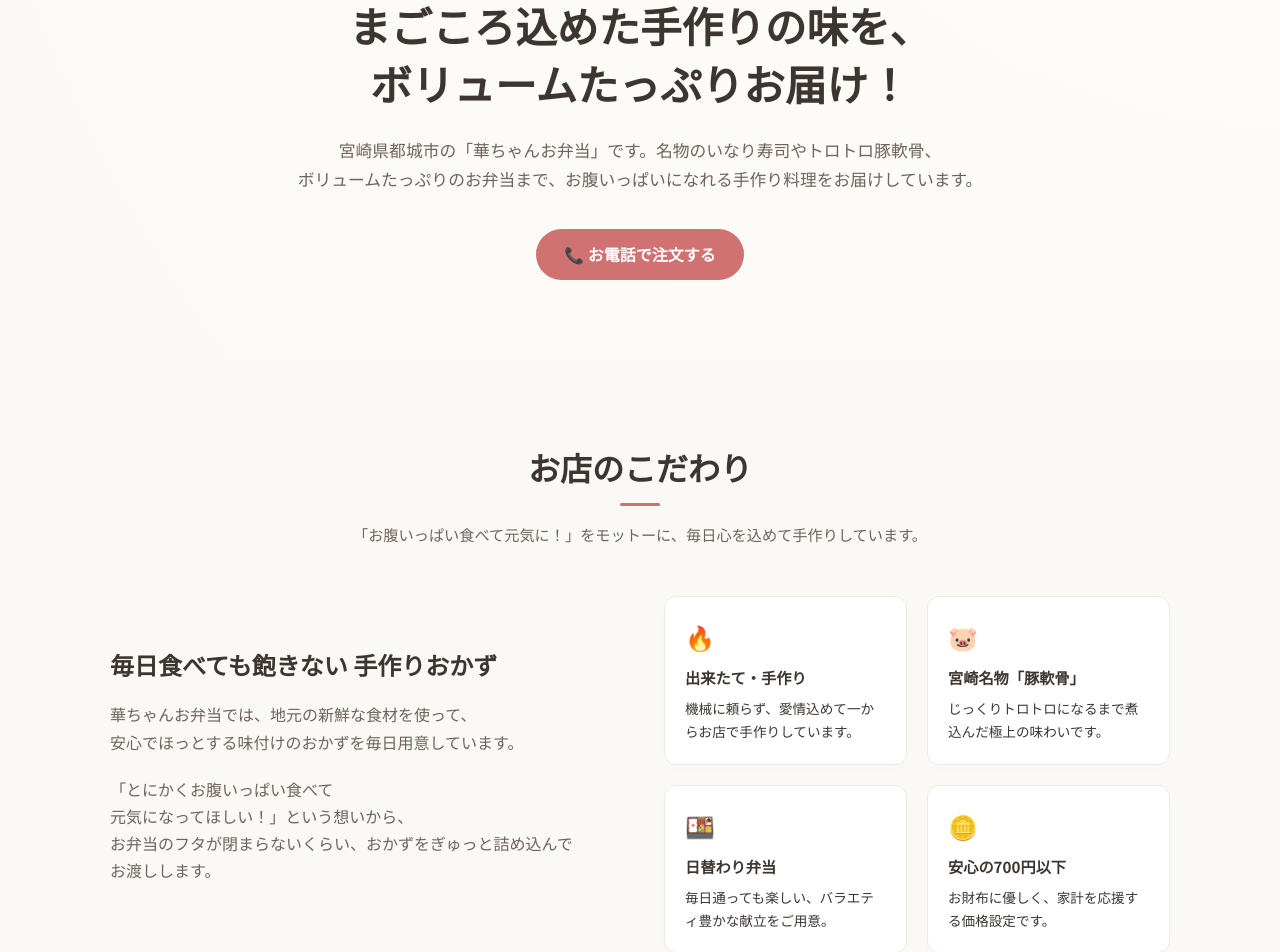
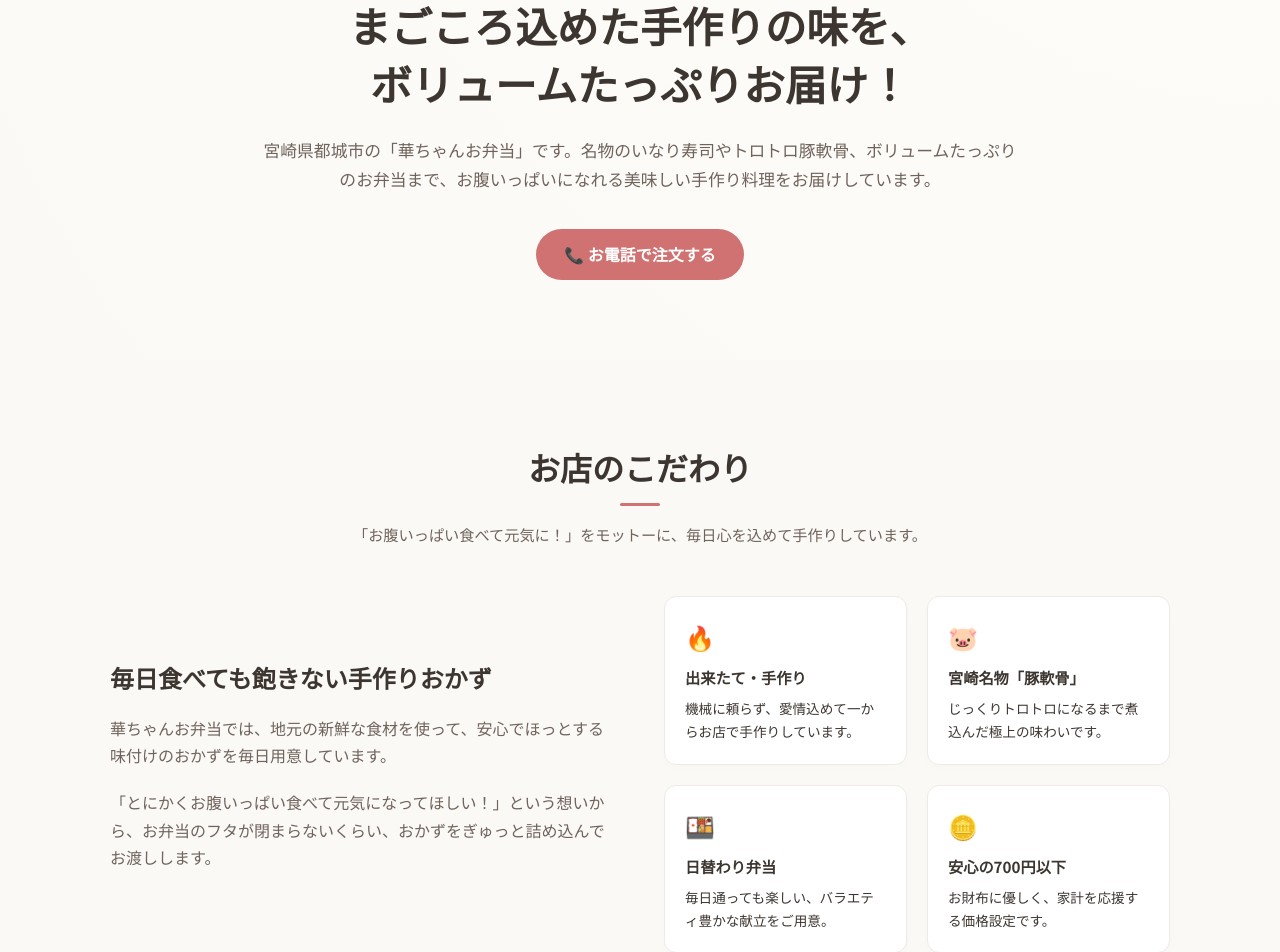
Before and after one commit to hyakarun/hanachan_obento, a React (Vite) app: page / in a window 1280 px wide. Shown: the part 520-1472 px from the top of the page. Built offline with nearby package versions, Linux system fonts and the light colour scheme.

Commit message:
Revert automatic nobreak spans and keep only explicitly requested line breaks

```diff
--- a/src/App.css
+++ b/src/App.css
@@ -88,10 +88,6 @@ nav a:hover {
   font-size: 0.85rem;
   font-weight: 600;
   margin-bottom: 16px;
-}
-
-.nobreak {
-  display: inline-block;
 }
 
 .hero-title {
--- a/src/App.jsx
+++ b/src/App.jsx
@@ -66,11 +66,11 @@ function App() {
         <div className="container hero-content">
           <img src={logo} alt="華ちゃんお弁当 ロゴ" className="hero-logo-large" />
           <h1 className="hero-title">
-            <span className="nobreak">まごころ込めた</span><span className="nobreak">手作りの味を、</span><br />
-            <span className="nobreak">ボリュームたっぷり</span><span className="nobreak">お届け！</span>
+            まごころ込めた手作りの味を、<br />
+            ボリュームたっぷりお届け！
           </h1>
           <p className="hero-desc">
-            <span className="nobreak">宮崎県都城市の</span><span className="nobreak">「華ちゃんお弁当」です。</span><span className="nobreak">名物のいなり寿司や</span><span className="nobreak">トロトロ豚軟骨、</span><span className="nobreak">ボリュームたっぷりの</span><span className="nobreak">お弁当まで、</span><span className="nobreak">お腹いっぱいになれる</span><span className="nobreak">手作り料理を</span><span className="nobreak">お届けしています。</span>
+            宮崎県都城市の「華ちゃんお弁当」です。名物のいなり寿司やトロトロ豚軟骨、ボリュームたっぷりのお弁当まで、お腹いっぱいになれる美味しい手作り料理をお届けしています。
           </p>
           <div className="cta-group">
             <a href="tel:080-1711-3429" className="btn btn-primary">
@@ -87,17 +87,13 @@ function App() {
       <section id="about" className="section">
         <div className="container">
           <h2 className="section-title">お店のこだわり</h2>
-          <p className="section-desc"><span className="nobreak">「お腹いっぱい食べて元気に！」を</span><span className="nobreak">モットーに、</span><span className="nobreak">毎日心を込めて</span><span className="nobreak">手作りしています。</span></p>
+          <p className="section-desc">「お腹いっぱい食べて元気に！」をモットーに、毎日心を込めて手作りしています。</p>
 
           <div className="about-grid">
             <div className="about-text">
-              <h3><span className="nobreak">毎日食べても飽きない</span> <span className="nobreak">手作りおかず</span></h3>
-              <p>
-                <span className="nobreak">華ちゃんお弁当では、</span><span className="nobreak">地元の新鮮な食材を使って、</span><span className="nobreak">安心でほっとする味付けの</span><span className="nobreak">おかずを毎日用意しています。</span>
-              </p>
-              <p>
-                <span className="nobreak">「とにかくお腹いっぱい食べて</span><span className="nobreak">元気になってほしい！」という想いから、</span><span className="nobreak">お弁当のフタが閉まらないくらい、</span><span className="nobreak">おかずをぎゅっと詰め込んで</span><span className="nobreak">お渡しします。</span>
-              </p>
+              <h3>毎日食べても飽きない手作りおかず</h3>
+              <p>華ちゃんお弁当では、地元の新鮮な食材を使って、安心でほっとする味付けのおかずを毎日用意しています。</p>
+              <p>「とにかくお腹いっぱい食べて元気になってほしい！」という想いから、お弁当のフタが閉まらないくらい、おかずをぎゅっと詰め込んでお渡しします。</p>
             </div>
             <div className="about-features">
               <div className="feature-card">
@@ -151,10 +147,10 @@ function App() {
       {/* Hors d'oeuvre & Bulk Order Section */}
       <section id="hors-doeuvre" className="section">
         <div className="container">
-          <h2 className="section-title"><span className="nobreak">オードブル・</span><span className="nobreak">大人数のお弁当</span></h2>
+          <h2 className="section-title">オードブル・大人数のお弁当</h2>
           <p className="section-desc">
             ご予算やご用途に合わせて、<br />
-            <span className="nobreak">ご希望の内容でお作りいたします。</span>
+            ご希望の内容でお作りいたします。
           </p>
 
           <div className="about-grid">
@@ -204,9 +200,7 @@ function App() {
 
               <div style={{ textAlign: 'left' }}>
                 <span className="vending-badge" style={{ backgroundColor: '#FFE6D6', color: '#D35400' }}>全国発送対応中！</span>
-                <h3 style={{ fontSize: '1.4rem', marginBottom: '8px' }}>
-                  <span className="nobreak">名物「豚軟骨」</span> <span className="nobreak">選べる4つの味</span>
-                </h3>
+                <h3 style={{ fontSize: '1.4rem', marginBottom: '8px' }}>名物「豚軟骨」選べる4つの味</h3>
                 <div style={{ fontSize: '1.25rem', fontWeight: 'bold', color: 'var(--color-primary)', margin: '12px 0 16px' }}>
                   1パック（3個入り / 200g）：450円 <span style={{ fontSize: '0.85rem', color: 'var(--text-muted)' }}>(税込)</span>
                 </div>
@@ -231,7 +225,7 @@ function App() {
 
                 <p style={{ fontSize: '0.85rem', color: 'var(--text-muted)', marginBottom: '16px', fontWeight: '500', lineHeight: '1.6' }}>
                   💳 <strong>お支払い方法</strong>：現金 / 銀行振込<br />
-                  <span style={{ fontSize: '0.8rem', opacity: 0.8 }} className="nobreak">(クレジットカード・QRコード決済は準備中)</span>
+                  <span style={{ fontSize: '0.8rem', opacity: 0.8 }}>(クレジットカード・QRコード決済は準備中)</span>
                 </p>
 
                 <a href="https://www.instagram.com/mimimimichiyo?utm_source=qr" target="_blank" rel="noopener noreferrer" className="btn btn-primary" style={{ width: '100%' }}>
@@ -249,7 +243,7 @@ function App() {
           <h2 className="section-title">24時間いつでも買える自販機</h2>
           <p className="section-desc">
             お店が開いていない時間でも、<br />
-            <span className="nobreak">すぐにお召し上がりいただけます。</span>
+            すぐにお召し上がりいただけます。
           </p>
 
           <div className="vending-card">
@@ -259,7 +253,7 @@ function App() {
               店休日や夜間・早朝でも、名物の「豚軟骨（パック）」をはじめ、手作りのお惣菜や冷たいお飲み物などをいつでも購入できる24時間自動販売機を設置予定です。稼働開始まで今しばらくお待ちください！
             </p>
             <p style={{ fontSize: '0.85rem', color: '#D35400', fontWeight: 'bold' }}>
-              <span className="nobreak">※稼働開始時期は</span><span className="nobreak">Instagram等で</span><span className="nobreak">随時お知らせいたします。</span>
+              ※稼働開始時期はInstagram等で随時お知らせいたします。
             </p>
           </div>
         </div>
@@ -269,7 +263,7 @@ function App() {
       <section id="access" className="section section-alt">
         <div className="container">
           <h2 className="section-title">アクセス・店舗情報</h2>
-          <p className="section-desc"><span className="nobreak">都城市上川東の店舗への</span><span className="nobreak">お越しをお待ちしております。</span></p>
+          <p className="section-desc">都城市上川東の店舗へのお越しをお待ちしております。</p>
 
           <div className="access-grid">
             <div className="access-info">
```
Also changed, not shown: 4 other files (tests, documents, lock files or other folders).
